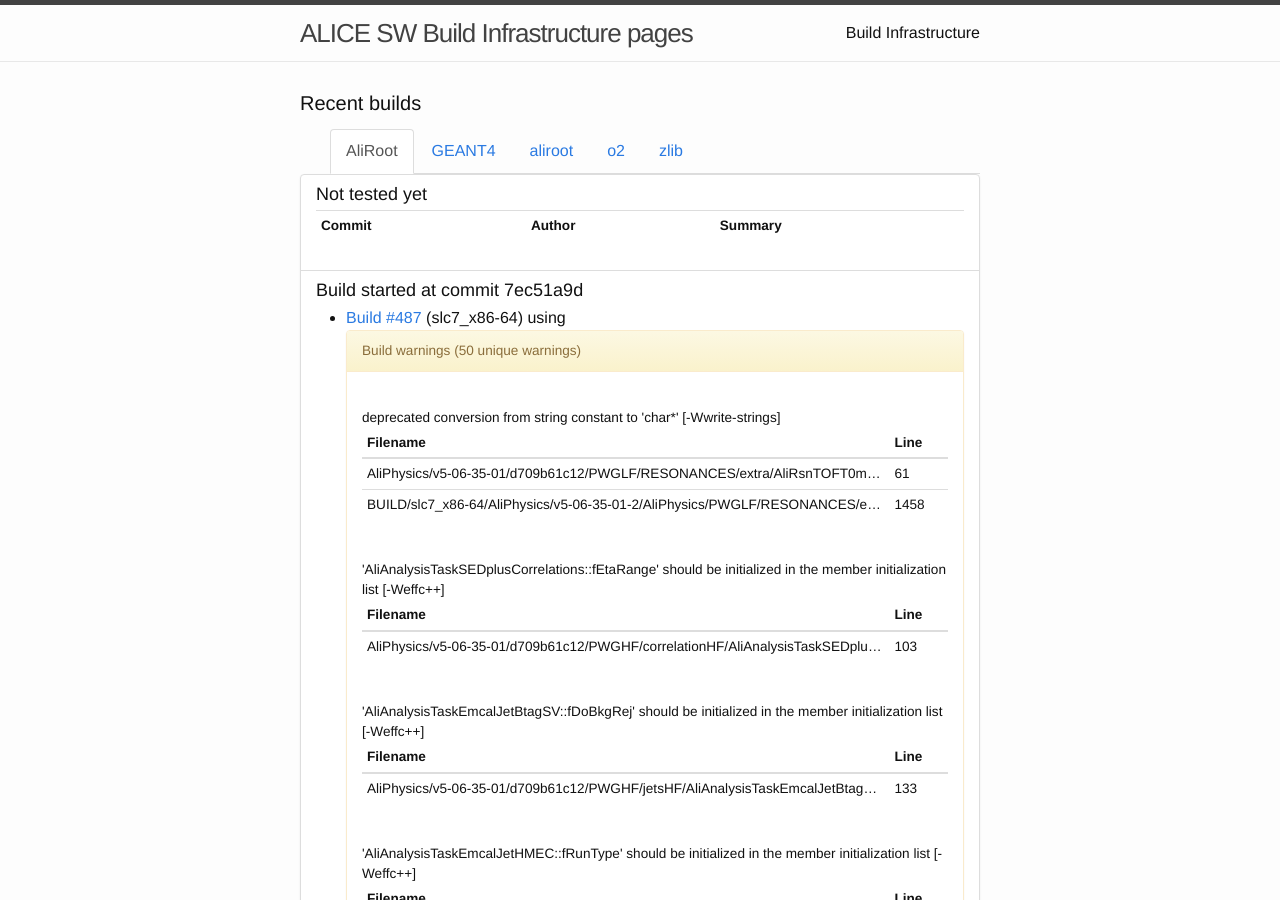
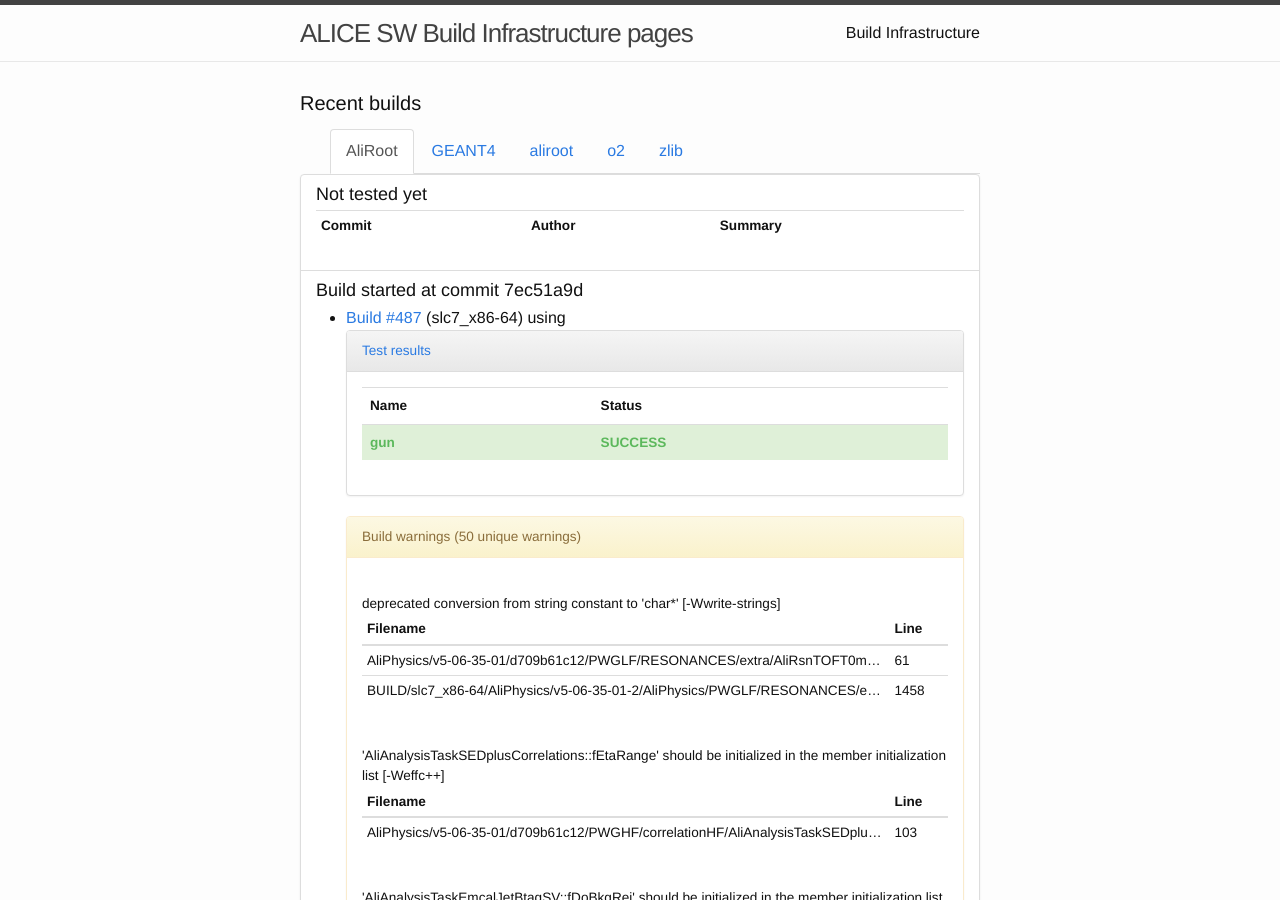
Before and after one commit to alisw/alisw.github.io, a Jekyll site: the page built from index.html, in a window 1280 px wide and 900 px high. Built offline with Jekyll 4.4.1, drawn with Linux system fonts in a browser that asks for light colours; nearby versions of some CDN libraries.

Commit message:
Updated results.

```diff
--- a/_data/tests_status.json
+++ b/_data/tests_status.json
@@ -545,6 +545,18 @@
             }
           } ]
         }
+      }, {
+        "key" : "487",
+        "by_name" : {
+          "buckets" : [ {
+            "key" : "gun",
+            "status" : {
+              "buckets" : [ {
+                "key" : "SUCCESS"
+              } ]
+            }
+          } ]
+        }
       } ]
     }
   }
```
